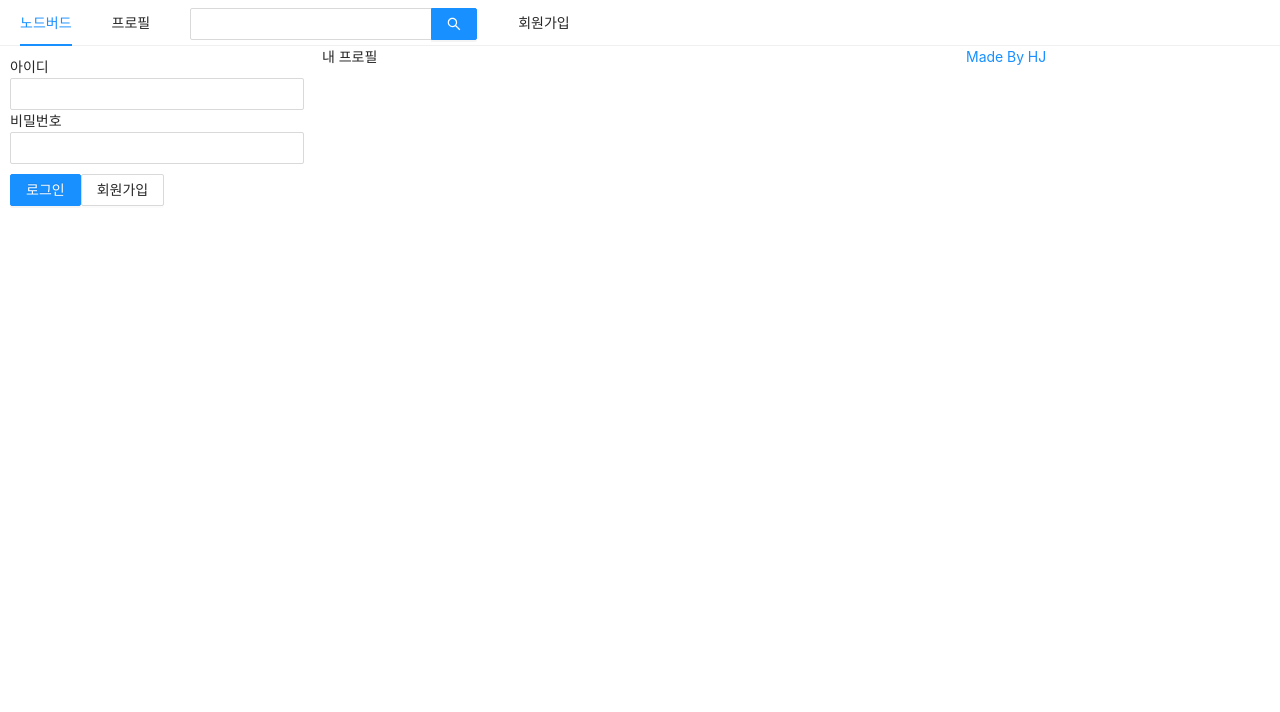
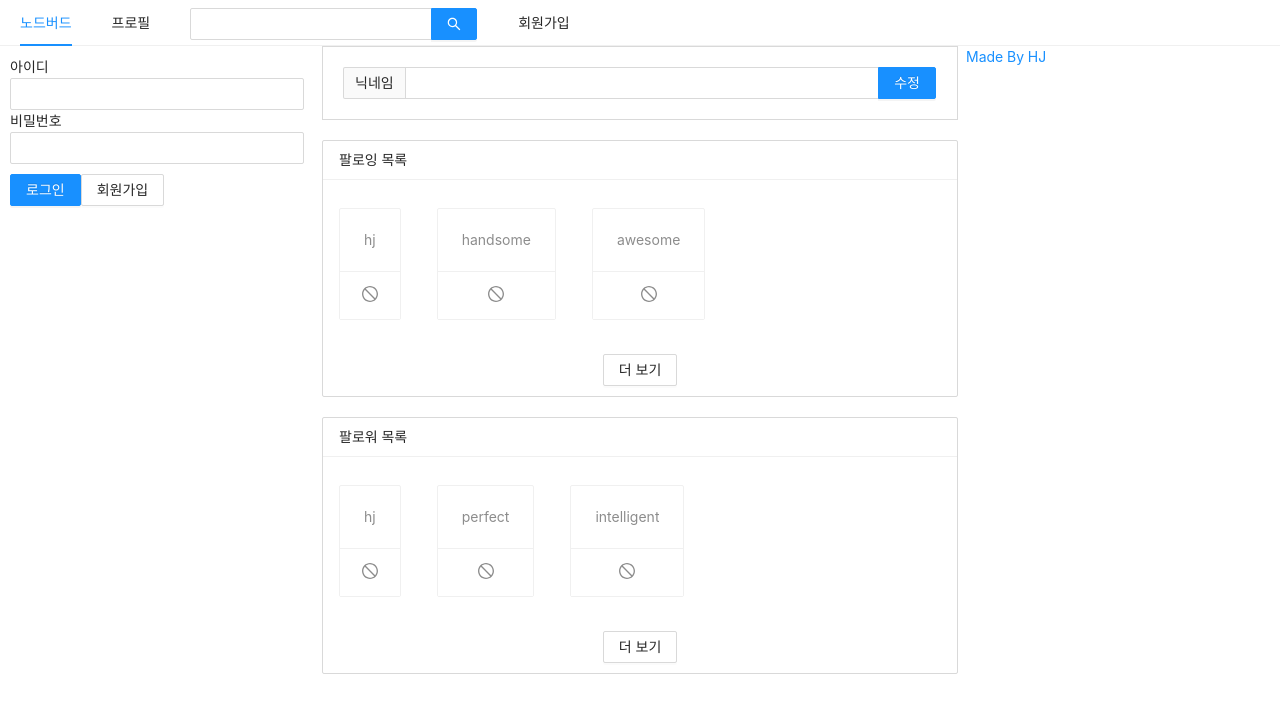
Before and after one commit to Limheonjun/react-nodebird, a Next.js app: page /profile in a window 1280 px wide. Shown: the top 712 px of the page. Built offline with nearby package versions, Linux system fonts and the light colour scheme.

Commit message:
프로필 페이지 추가

```diff
--- /dev/null
+++ b/components/FollowList.tsx
@@ -0,0 +1,30 @@
+import React, { useMemo } from 'react'
+import { Button, Card, List, } from 'antd'
+import { StopOutlined } from '@ant-design/icons'
+import { FollowProps } from '../interface/interface';
+
+const FollowList = function ({ header, data }: FollowProps) {
+
+  return (
+    <List
+      style={{ marginBottom: 20 }}
+      grid={{ gutter: 4, xs: 2, md: 3 }}
+      size="small"
+      header={<div>{header}</div>}
+      loadMore={<div style={{ textAlign: 'center', margin: '10px 0' }}>
+        <Button>더 보기</Button>
+      </div>}
+      bordered
+      dataSource={data}
+      renderItem={(item) => (
+        <List.Item style={{ marginTop: 20 }}>
+          <Card actions={[<StopOutlined key="stop" />]}>
+            <Card.Meta description={item.nickname} />
+          </Card>
+        </List.Item>
+      )}
+    />
+  )
+}
+
+export default FollowList
--- /dev/null
+++ b/components/NickNameEditForm.tsx
@@ -0,0 +1,18 @@
+import React, { useMemo } from 'react'
+import { Form, Input } from 'antd'
+
+const NicknameEditForm = function () {
+  const style = useMemo(() => ({
+    marginBottom: '20px',
+    border: '1px solid #d9d9d9',
+    padding: '20px'
+  }), [])
+
+  return (
+    <Form style={style}>
+      <Input.Search addonBefore="닉네임" enterButton="수정" />
+    </Form>
+  )
+}
+
+export default NicknameEditForm
--- a/interface/interface.ts
+++ b/interface/interface.ts
@@ -5,3 +5,8 @@ export interface LogInProps {
 export interface ChildProps {
   children: React.ReactNode
 }
+
+export interface FollowProps {
+  header: string,
+  data: Array<any>
+}
--- a/pages/profile.tsx
+++ b/pages/profile.tsx
@@ -1,15 +1,22 @@
 import React from 'react'
 import AppLayout from '../components/AppLayout'
 import Head from 'next/head'
+import FollowList from '../components/FollowList';
+import NicknameEditForm from '../components/NickNameEditForm';
 
 const Profile = function () {
+  const followingList = [{ nickname: 'hj'}, { nickname: 'handsome'}, { nickname: 'awesome'}]
+  const followerList = [{ nickname: 'hj'}, { nickname: 'perfect'}, { nickname: 'intelligent'}]
+
   return (
     <>
       <Head>
         <title>내 프로필 | NodeBird</title>
       </Head>
       <AppLayout>
-        <div>내 프로필</div>
+        <NicknameEditForm />
+        <FollowList header="팔로잉 목록" data={followingList}/>
+        <FollowList header="팔로워 목록" data={followerList}/>
       </AppLayout>
     </>
   )
```
